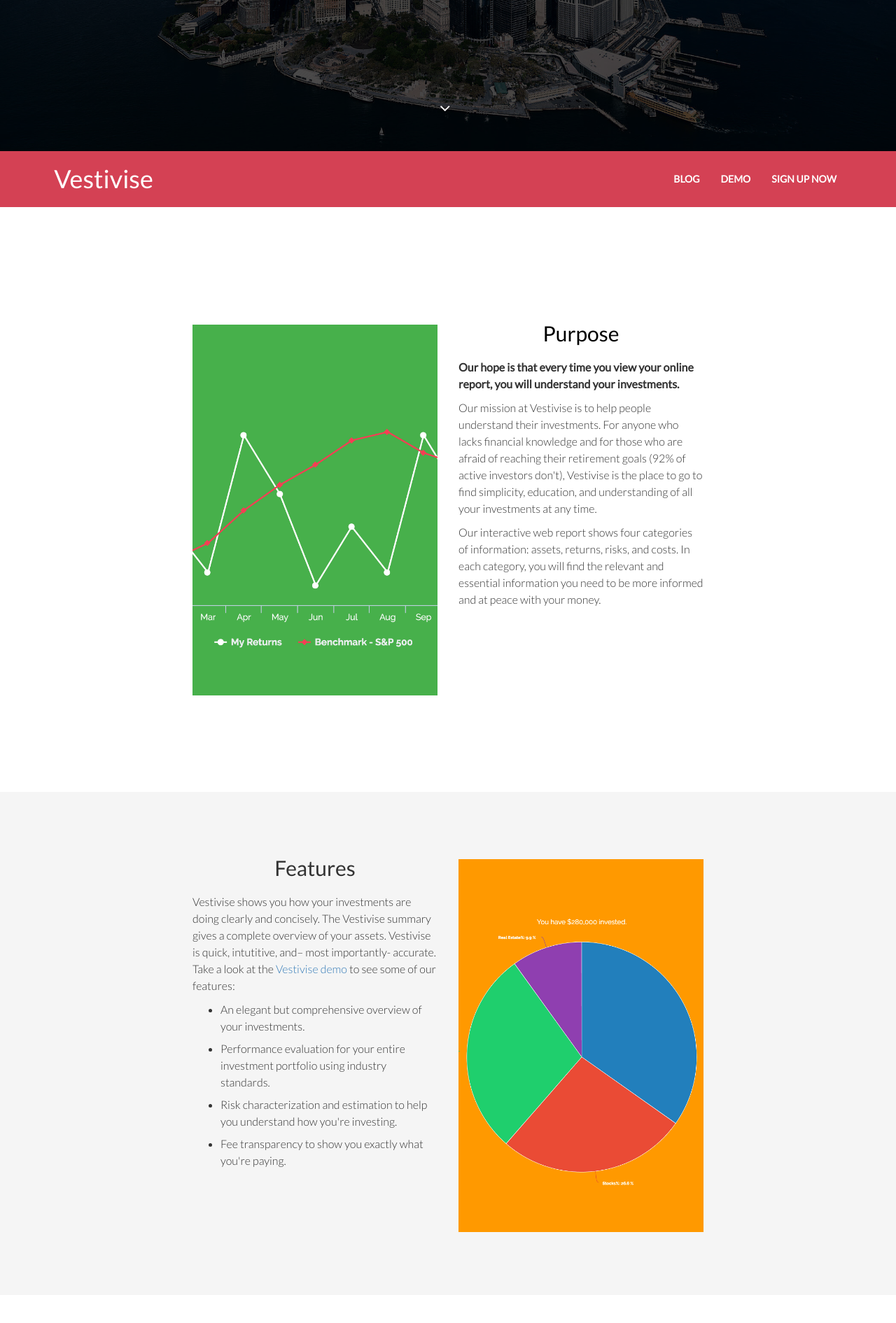
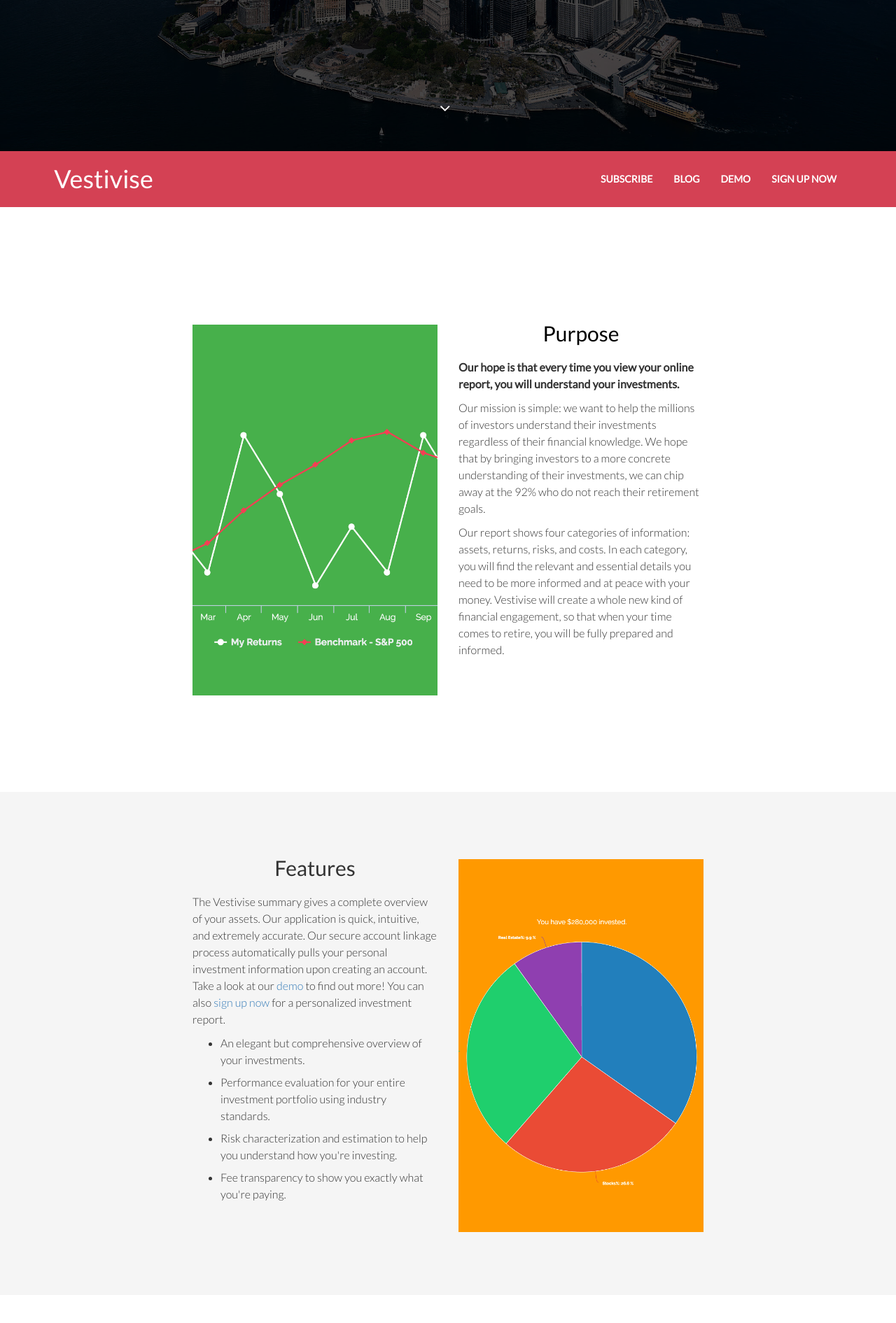
Before and after one commit to Vestivise/Vestivise_Marketing, a Django app: template templates/index.html in a window 1280 px wide. Shown: the part 584-2475 px from the top of the page at 70% size. Run offline with Django 3.2, Linux system fonts and the light colour scheme; the template is opened without the code that fills it, so the values that code supplies are empty; some libraries are stand-ins or nearby versions.

Commit message:
josh's requested updates

```diff
--- a/templates/index.html
+++ b/templates/index.html
@@ -63,6 +63,7 @@
         </div>
         <div class="collapse navbar-collapse">
           <ul class="nav navbar-nav navbar-right">
+          	<li><a href="https://vestivise.com/subscribe">Subscribe</a>
             <li><a href="https://blog.vestivise.com">Blog</a></li>
             <li><a href="https://www.vestivise.com/demo/" target="_blank">Demo</a></li>
             <li><a href="https://app.vestivise.com/signUp">Sign Up Now</a></li>
@@ -84,9 +85,9 @@
       <div class="col-sm-6">
       <h2 style="color:black;">Purpose</h2>
             <p align="left" style="font-weight:bold;">Our hope is that every time you view your online report, you will understand your investments.</p>
-            <p align="left">Our mission at Vestivise is to help people understand their investments. For anyone who lacks financial knowledge and for those who are afraid of reaching their retirement goals (92% of active investors don't), Vestivise is the place to go to find simplicity, education, and understanding of all your investments at any time.
+            <p align="left">Our mission is simple: we want to help the millions of investors understand their investments regardless of their financial knowledge. We hope that by bringing investors to a more concrete understanding of their investments, we can chip away at the 92% who do not reach their retirement goals.
             </p>
-            <p align="left">Our interactive web report shows four categories of information: assets, returns, risks, and costs. In each category, you will find the relevant and essential information you need to be more informed and at peace with your money.</p>
+            <p align="left">Our report shows four categories of information: assets, returns, risks, and costs. In each category, you will find the relevant and essential details you need to be more informed and at peace with your money. Vestivise will create a whole new kind of financial engagement, so that when your time comes to retire, you will be fully prepared and informed.</p>
     </div>
     </div>
     </div>
@@ -101,7 +102,7 @@
       <div class="row">
           <div class="text-center col-sm-6">
             <h2>Features</h2>
-        <p align="left">Vestivise shows you how your investments are doing clearly and concisely. The Vestivise summary gives a complete overview of your assets. Vestivise is quick, intutitive, and– most importantly- accurate. Take a look at the <a href="http://app.vestivise.com" target="_blank">Vestivise demo</a> to see some of our features:
+        <p align="left">The Vestivise summary gives a complete overview of your assets. Our application is quick, intuitive, and extremely accurate. Our secure account linkage process automatically pulls your personal investment information upon creating an account. Take a look at our <a href="https://www.vestivise.com/demo/" target="_blank">demo</a> to find out more! You can also <a href="https://app.vestivise.com/">sign up now</a> for a personalized investment report.
         </p>
         <ul  class = "featuresList">
         <li class="singleFeature">An elegant but comprehensive overview of your investments.</li>
@@ -125,10 +126,10 @@
         <div class="heading text-center col-sm-8 col-sm-offset-2 wow fadeInUp" data-wow-duration="1200ms" data-wow-delay="300ms">
           <div class="row">
           <h2>Blog</h2>
-          <p align="left">Our report is just the beginning. Subscribe to our blog now to receive updates on financial news, learn more about investing, and stay informed about product features.</p>
-          <p align="left">For Vestivise users, our blog integrates aspects of your investment report into the financial news and investing education content so that everything we send remains useful and personally tailored to you.
+          <p align="left">Our report is just the beginning. <a href="https://vestivise.com/subscribe">Subscribe to our blog now</a> to receive updates on financial news, learn more about investing, and stay informed about product features.</p>
+          <p align="left">For Vestivise users, our blog integrates aspects of your investment report into the financial news and investing education so that everything we send remains useful and personally tailored to you.
           </p>
-          <a data-scroll class="btn btn-start animated fadeInUpBig" href="http://blog.vestivise.com" target="_blank" style="font-size:large;">go to the blog now</a>
+          <a data-scroll class="btn btn-start animated fadeInUpBig" href="https://blog.vestivise.com" target="_blank" style="font-size:large;">go to the blog now</a>
         </div>
       </div>
     </div>
```
